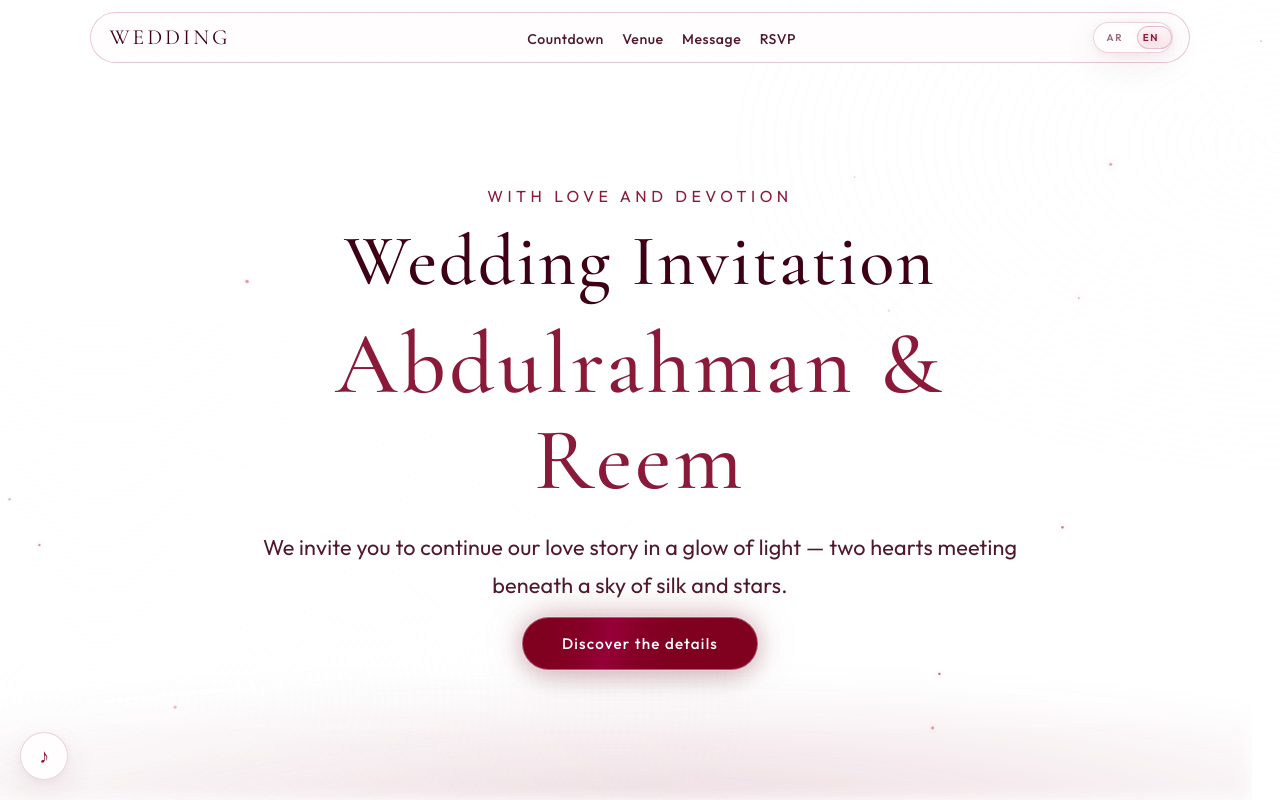
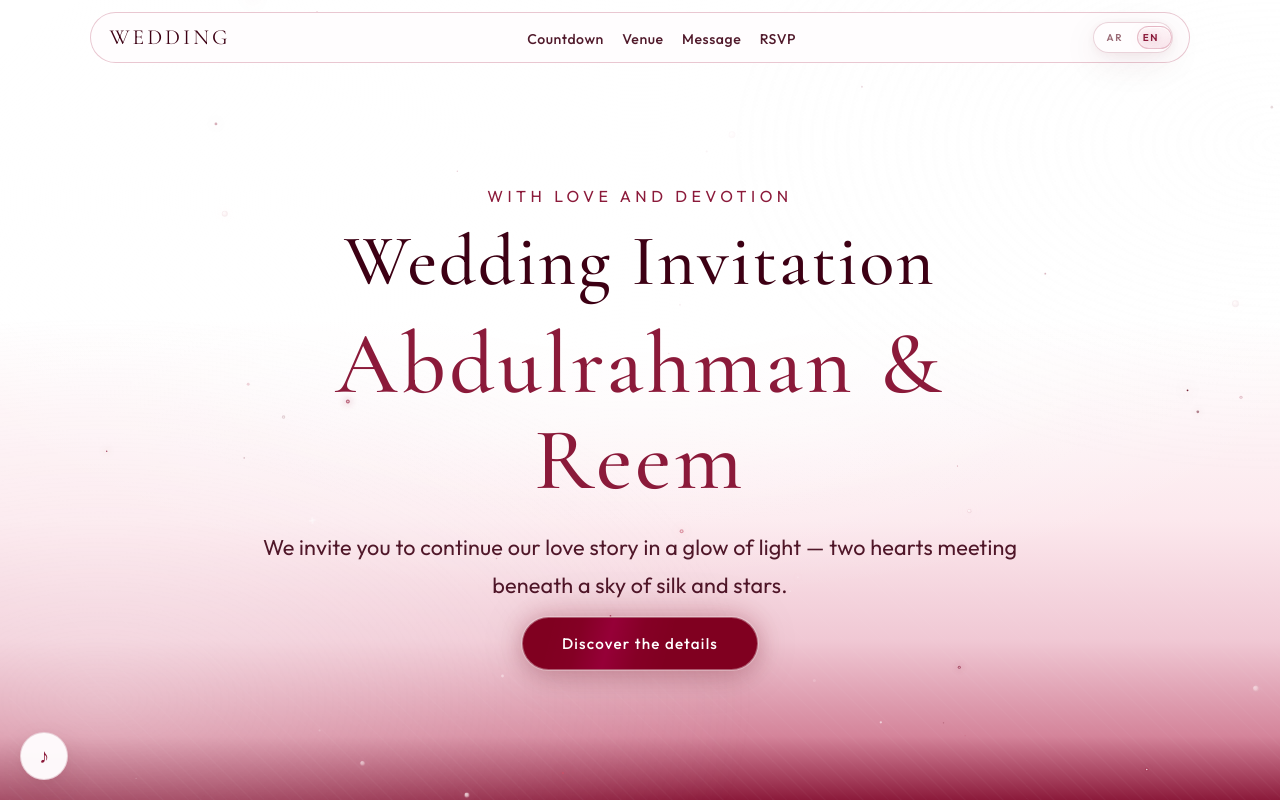
Before and after one commit to Ahmed-Osama7/wedding-invitation, a website with bundled scripts: page index.html in a window 1280 px wide. Shown: the top 800 px of the page. Built offline with nearby package versions, Linux system fonts and the light colour scheme.

Commit message:
Enrich backdrop: gradient, satin shimmer, upward glitter stream
Add layered burgundy gradient + radial glow and animated satin overlay.
Canvas: 150-200 glitter, pearl orbs, white cross sparkles; sine drift;
twinkle and upward motion across full scroll height. Raise content z-index.

Co-authored-by: Cursor <cursoragent@cursor.com>

```diff
--- a/index.html
+++ b/index.html
@@ -94,11 +94,10 @@
       </div>
     </div>
 
-    <!-- Minimal white backdrop: subtle bottom wave + canvas glitter (see script.js) -->
-    <div class="page-bg" aria-hidden="true">
-      <div class="page-bg__wave"></div>
-      <canvas id="glitter-canvas" class="glitter-canvas" width="300" height="150"></canvas>
-    </div>
+    <!-- Luxury backdrop: gradient + satin shimmer + canvas (see script.js) -->
+    <div class="page-bg-gradient" aria-hidden="true"></div>
+    <div class="page-bg-shimmer" aria-hidden="true"></div>
+    <canvas id="glitter-canvas" class="glitter-canvas" width="300" height="150"></canvas>
 
     <!-- Music toggle -->
     <button
--- a/script.js
+++ b/script.js
@@ -224,14 +224,38 @@ function initLoadingScreen() {
 }
 
 /* -------------------------------------------------------------------------- */
-/* Canvas glitter — organic sine motion, full document height               */
+/* Canvas glitter — upward drift, pearls, bling crosses, full document height   */
 /* -------------------------------------------------------------------------- */
 
-const GLITTER_COLORS = ['#8b1a3a', '#a02848', '#c0405a', '#6b1428'];
+const GLITTER_HEX = ['#8b1a3a', '#a02848', '#c0405a', '#6b1428'];
+const WHITE_SPARKLE = 'rgba(255,255,255,0.9)';
+const SOFT_PINK_SPARKLE = 'rgba(255,240,245,0.8)';
 
 function hexToRgb(hex) {
   const n = parseInt(hex.slice(1), 16);
-  return { r: (n >> 16) & 255, g: (n >> 8) & 255, b: n & 255 };
+  return { r: (n >> 16) & 255, g: (n >> 8) & 255, b: n & 255, a: 1 };
+}
+
+function parseColor(str) {
+  if (str.startsWith('rgba')) {
+    const m = str.match(/rgba\s*\(\s*([\d.]+)\s*,\s*([\d.]+)\s*,\s*([\d.]+)\s*,\s*([\d.]+)\s*\)/);
+    if (m) {
+      return { r: +m[1], g: +m[2], b: +m[3], a: +m[4] };
+    }
+  }
+  return hexToRgb(str);
+}
+
+function rgbaFromParsed(c, opacity) {
+  const a = (c.a ?? 1) * opacity;
+  return `rgba(${c.r},${c.g},${c.b},${a})`;
+}
+
+function pickGlitterColorStr() {
+  const r = Math.random();
+  if (r < 0.2) return WHITE_SPARKLE;
+  if (r < 0.35) return SOFT_PINK_SPARKLE;
+  return GLITTER_HEX[(Math.random() * GLITTER_HEX.length) | 0];
 }
 
 function docScrollHeight() {
@@ -249,12 +273,15 @@ function initGlitterCanvas() {
     window.matchMedia && window.matchMedia('(prefers-reduced-motion: reduce)').matches;
 
   const mobile = window.matchMedia('(max-width: 768px)').matches;
-  const count = mobile ? 64 : 78;
+  const glitterCount = mobile ? 152 : 188;
+  const blingCount = 17;
+  const pearlCount = 22;
 
   let particles = [];
   let lastDocH = 0;
   let lastInnerW = 0;
   let framesSinceCheck = 0;
+  let lastMs = performance.now();
 
   function buildParticles() {
     const h = docScrollHeight();
@@ -263,33 +290,62 @@ function initGlitterCanvas() {
     lastInnerW = w;
     particles = [];
 
-    for (let i = 0; i < count; i++) {
-      const opacityLo = 0.3 + Math.random() * 0.22;
-      let opacityHi = opacityLo + 0.12 + Math.random() * 0.48;
-      opacityHi = Math.min(0.9, opacityHi);
+    for (let i = 0; i < glitterCount; i++) {
+      const colorStr = pickGlitterColorStr();
+      const r = 0.5 + Math.random() * 1.5;
+      particles.push({
+        kind: 'glitter',
+        anchorX: Math.random() * w,
+        docY: Math.random() * h,
+        vy: 0.3 + Math.random() * 0.5,
+        hFreq: 0.38 + Math.random() * 0.42,
+        hFreq2: 0.22 + Math.random() * 0.28,
+        hPhase: Math.random() * Math.PI * 2,
+        hPhase2: Math.random() * Math.PI * 2,
+        hAmp: 10 + Math.random() * 16,
+        r,
+        colorStr,
+        parsed: parseColor(colorStr),
+        shadowBlur: 6 + Math.random() * 9,
+        twFreq: 0.09 + Math.random() * 0.14,
+        twPhase: Math.random() * Math.PI * 2,
+      });
+    }
 
+    for (let i = 0; i < blingCount; i++) {
+      const arm = 2 + Math.random() * 2.5;
       particles.push({
-        baseX: Math.random() * w,
-        baseY: Math.random() * h,
-        fx: 0.055 + Math.random() * 0.1,
-        fy: 0.048 + Math.random() * 0.088,
-        fz: 0.038 + Math.random() * 0.072,
-        fw: 0.05 + Math.random() * 0.078,
-        px: Math.random() * Math.PI * 2,
-        py: Math.random() * Math.PI * 2,
-        pz: Math.random() * Math.PI * 2,
-        pw: Math.random() * Math.PI * 2,
-        ax: 12 + Math.random() * 32,
-        ay: 16 + Math.random() * 38,
-        az: 7 + Math.random() * 24,
-        aw: 8 + Math.random() * 22,
-        r: 0.75 + Math.random() * 1.0,
-        color: GLITTER_COLORS[(Math.random() * GLITTER_COLORS.length) | 0],
-        opFreq: 0.045 + Math.random() * 0.085,
+        kind: 'bling',
+        anchorX: Math.random() * w,
+        docY: Math.random() * h,
+        vy: 0.32 + Math.random() * 0.48,
+        hFreq: 0.4 + Math.random() * 0.35,
+        hFreq2: 0.25 + Math.random() * 0.2,
+        hPhase: Math.random() * Math.PI * 2,
+        hPhase2: Math.random() * Math.PI * 2,
+        hAmp: 12 + Math.random() * 14,
+        arm,
+        shadowBlur: 15 + Math.random() * 10,
+        twFreq: 0.28 + Math.random() * 0.35,
+        twPhase: Math.random() * Math.PI * 2,
+      });
+    }
+
+    for (let i = 0; i < pearlCount; i++) {
+      particles.push({
+        kind: 'pearl',
+        anchorX: Math.random() * w,
+        docY: Math.random() * h,
+        vy: 0.2 + Math.random() * 0.2,
+        hFreq: 0.25 + Math.random() * 0.25,
+        hFreq2: 0.18 + Math.random() * 0.15,
+        hPhase: Math.random() * Math.PI * 2,
+        hPhase2: Math.random() * Math.PI * 2,
+        hAmp: 8 + Math.random() * 12,
+        r: 2 + Math.random() * 2.5,
+        pearlBlur: 8 + Math.random() * 4,
+        opFreq: 0.055 + Math.random() * 0.06,
         opPhase: Math.random() * Math.PI * 2,
-        opacityLo,
-        opacityHi,
-        blur: 4 + Math.random() * 4,
       });
     }
   }
@@ -305,66 +361,138 @@ function initGlitterCanvas() {
     ctx.setTransform(dpr, 0, 0, dpr, 0, 0);
 
     const nh = docScrollHeight();
-    if (particles.length === 0 || Math.abs(nh - lastDocH) > 40 || vw !== lastInnerW) {
+    if (particles.length === 0 || Math.abs(nh - lastDocH) > 48 || vw !== lastInnerW) {
       buildParticles();
     }
     lastInnerW = vw;
   }
 
-  function drawFrame(tSec) {
+  function wrapUpward(p, vw, docH) {
+    if (p.docY < -35) {
+      p.docY = docH + 40 + Math.random() * 100;
+      p.anchorX = Math.random() * vw;
+    }
+  }
+
+  function docXFor(p, tSec) {
+    return (
+      p.anchorX +
+      Math.sin(tSec * p.hFreq + p.hPhase) * p.hAmp +
+      Math.sin(tSec * p.hFreq2 + p.hPhase2) * 0.4
+    );
+  }
+
+  function drawGlitter(p, sx, sy, opacity, tSec) {
+    const c = p.parsed;
+    ctx.save();
+    ctx.shadowBlur = p.shadowBlur;
+    ctx.shadowColor = rgbaFromParsed(c, opacity * 0.92);
+    ctx.fillStyle = rgbaFromParsed(c, opacity);
+    ctx.beginPath();
+    ctx.arc(sx, sy, p.r, 0, Math.PI * 2);
+    ctx.fill();
+
+    const isBurgundy =
+      p.colorStr.startsWith('#') ||
+      (p.colorStr.startsWith('rgba') && p.parsed.r < 250 && p.r >= 1.5);
+    if (isBurgundy && p.r >= 1.5) {
+      ctx.shadowBlur = 0;
+      ctx.fillStyle = 'rgba(255,255,255,0.8)';
+      ctx.beginPath();
+      ctx.arc(sx, sy, p.r * 0.38, 0, Math.PI * 2);
+      ctx.fill();
+    }
+    ctx.restore();
+  }
+
+  function drawBling(p, sx, sy, opacity, tSec) {
+    const arm = p.arm;
+    ctx.save();
+    ctx.translate(sx, sy);
+    ctx.rotate(Math.sin(tSec * 0.15 + p.hPhase) * 0.08);
+    ctx.globalAlpha = opacity;
+    ctx.fillStyle = '#ffffff';
+    ctx.shadowBlur = p.shadowBlur;
+    ctx.shadowColor = '#ffffff';
+    ctx.fillRect(-1, -arm, 2, arm * 2);
+    ctx.fillRect(-arm, -1, arm * 2, 2);
+    ctx.restore();
+  }
+
+  function drawPearl(p, sx, sy, opacity) {
+    ctx.save();
+    ctx.shadowBlur = p.pearlBlur;
+    ctx.shadowColor = 'rgba(255,220,230,0.55)';
+    const g = ctx.createRadialGradient(sx - p.r * 0.35, sy - p.r * 0.35, 0, sx, sy, p.r);
+    g.addColorStop(0, `rgba(255,255,255,${opacity})`);
+    g.addColorStop(0.55, `rgba(252,235,238,${opacity * 0.88})`);
+    g.addColorStop(1, `rgba(220,180,190,${opacity * 0.42})`);
+    ctx.fillStyle = g;
+    ctx.beginPath();
+    ctx.arc(sx, sy, p.r, 0, Math.PI * 2);
+    ctx.fill();
+    ctx.restore();
+  }
+
+  function drawFrame(tSec, frameScale) {
     const vw = window.innerWidth;
     const vh = window.innerHeight;
     const sy = window.scrollY;
+    const docH = docScrollHeight();
 
     ctx.clearRect(0, 0, vw, vh);
 
     for (let i = 0; i < particles.length; i++) {
       const p = particles[i];
-      const docX =
-        p.baseX + Math.sin(tSec * p.fx + p.px) * p.ax + Math.sin(tSec * p.fz + p.pz) * p.az;
-      const docY =
-        p.baseY + Math.sin(tSec * p.fy + p.py) * p.ay + Math.sin(tSec * p.fw + p.pw) * p.aw;
+      p.docY -= p.vy * frameScale;
+      wrapUpward(p, vw, docH);
+    }
 
-      const sx = docX;
-      const screenY = docY - sy;
+    function paint(kind, drawer) {
+      for (let i = 0; i < particles.length; i++) {
+        const p = particles[i];
+        if (p.kind !== kind) continue;
+        const docX = docXFor(p, tSec);
+        const screenY = p.docY - sy;
+        if (screenY < -85 || screenY > vh + 85) continue;
+        drawer(p, docX, screenY, tSec);
+      }
+    }
 
-      if (screenY < -50 || screenY > vh + 50) continue;
+    paint('pearl', (p, docX, screenY, ts) => {
+      const op = 0.5 + 0.4 * (0.5 + 0.5 * Math.sin(ts * p.opFreq + p.opPhase));
+      drawPearl(p, docX, screenY, op);
+    });
 
-      const opacity =
-        p.opacityLo + (p.opacityHi - p.opacityLo) * (0.5 + 0.5 * Math.sin(tSec * p.opFreq + p.opPhase));
+    paint('glitter', (p, docX, screenY, ts) => {
+      const tw = 0.2 + 0.8 * (0.5 + 0.5 * Math.sin(ts * p.twFreq + p.twPhase));
+      drawGlitter(p, docX, screenY, tw, ts);
+    });
 
-      const rgb = hexToRgb(p.color);
-      ctx.save();
-      ctx.shadowBlur = p.blur;
-      ctx.shadowColor = `rgba(${rgb.r},${rgb.g},${rgb.b},${opacity * 0.88})`;
-      ctx.fillStyle = `rgba(${rgb.r},${rgb.g},${rgb.b},${opacity})`;
-      ctx.beginPath();
-      ctx.arc(sx, screenY, p.r, 0, Math.PI * 2);
-      ctx.fill();
-      ctx.restore();
-    }
+    paint('bling', (p, docX, screenY, ts) => {
+      const tw = 0.35 + 0.65 * (0.5 + 0.5 * Math.sin(ts * p.twFreq + p.twPhase));
+      drawBling(p, docX, screenY, tw, ts);
+    });
   }
 
   function drawStatic() {
     const vw = window.innerWidth;
     const vh = window.innerHeight;
     const sy = window.scrollY;
+    const tSec = 0;
     ctx.clearRect(0, 0, vw, vh);
     for (let i = 0; i < particles.length; i++) {
       const p = particles[i];
-      const sx = p.baseX;
-      const screenY = p.baseY - sy;
-      if (screenY < -50 || screenY > vh + 50) continue;
-      const opacity = 0.42;
-      const rgb = hexToRgb(p.color);
-      ctx.save();
-      ctx.shadowBlur = p.blur * 0.65;
-      ctx.shadowColor = `rgba(${rgb.r},${rgb.g},${rgb.b},${opacity * 0.75})`;
-      ctx.fillStyle = `rgba(${rgb.r},${rgb.g},${rgb.b},${opacity})`;
-      ctx.beginPath();
-      ctx.arc(sx, screenY, p.r, 0, Math.PI * 2);
-      ctx.fill();
-      ctx.restore();
+      const docX = docXFor(p, tSec);
+      const screenY = p.docY - sy;
+      if (screenY < -80 || screenY > vh + 80) continue;
+      if (p.kind === 'glitter') {
+        drawGlitter(p, docX, screenY, 0.45, tSec);
+      } else if (p.kind === 'pearl') {
+        drawPearl(p, docX, screenY, 0.68);
+      } else {
+        drawBling(p, docX, screenY, 0.55, tSec);
+      }
     }
   }
 
@@ -385,19 +513,25 @@ function initGlitterCanvas() {
   }
 
   function loop(tMs) {
+    const dt = Math.min(tMs - lastMs, 48);
+    lastMs = tMs;
+    const frameScale = dt / 16.67;
     const tSec = tMs / 1000;
+
     framesSinceCheck += 1;
     if (framesSinceCheck >= 72) {
       framesSinceCheck = 0;
       const nh = docScrollHeight();
-      if (Math.abs(nh - lastDocH) > 48) {
+      if (Math.abs(nh - lastDocH) > 52) {
         buildParticles();
       }
     }
-    drawFrame(tSec);
+
+    drawFrame(tSec, frameScale);
     requestAnimationFrame(loop);
   }
 
+  lastMs = performance.now();
   requestAnimationFrame(loop);
 
   window.addEventListener(
--- a/style.css
+++ b/style.css
@@ -58,7 +58,7 @@ body {
   font-family: var(--font-body);
   font-weight: 400;
   color: var(--ivory-muted);
-  background-color: #ffffff;
+  background-color: transparent;
   overflow-x: hidden;
   overflow-y: auto;
   isolation: isolate;
@@ -154,38 +154,47 @@ a {
   }
 }
 
-/* Minimal backdrop: whisper wave at bottom + canvas glitter (drawn in JS) */
-.page-bg {
+/* Layered backdrop: burgundy luxury gradient (behind content) + satin shimmer + glitter canvas */
+.page-bg-gradient {
+  position: fixed;
+  inset: 0;
+  z-index: -1;
+  pointer-events: none;
+  background-image:
+    radial-gradient(ellipse 85% 65% at 50% 28%, rgba(255, 255, 255, 0.95) 0%, transparent 72%),
+    linear-gradient(
+      to bottom,
+      #ffffff 0%,
+      #ffffff 40%,
+      #fce8ed 65%,
+      #f0c8d4 80%,
+      #d4849a 92%,
+      #8b1a3a 100%
+    );
+}
+
+.page-bg-shimmer {
   position: fixed;
   inset: 0;
   z-index: 0;
   pointer-events: none;
-}
-
-.page-bg__wave {
-  position: fixed;
-  bottom: 0;
-  left: 0;
-  width: 100%;
-  height: min(36vh, 360px);
-  z-index: 0;
-  pointer-events: none;
-  background: radial-gradient(ellipse 130% 95% at 50% 108%, rgba(139, 26, 58, 0.17) 0%, transparent 58%);
-  filter: blur(8px);
-  -webkit-mask-image: linear-gradient(to top, #000 22%, transparent 92%);
-  mask-image: linear-gradient(to top, #000 22%, transparent 92%);
-  animation: page-bg-wave-float 12s ease-in-out infinite;
-  transform-origin: 50% 100%;
-}
-
-@keyframes page-bg-wave-float {
-  0%,
+  background: repeating-linear-gradient(
+    45deg,
+    rgba(255, 255, 255, 0.03) 0px,
+    rgba(255, 255, 255, 0.03) 1px,
+    transparent 1px,
+    transparent 9px
+  );
+  animation: page-bg-shimmer-drift 6s ease-in-out infinite alternate;
+}
+
+@keyframes page-bg-shimmer-drift {
+  0% {
+    transform: translateX(0);
+  }
+
   100% {
-    transform: translateX(0);
-  }
-
-  50% {
-    transform: translateX(-30px);
+    transform: translateX(10px);
   }
 }
 
@@ -195,7 +204,7 @@ a {
   left: 0;
   width: 100vw;
   height: 100vh;
-  z-index: 0;
+  z-index: 1;
   pointer-events: none;
 }
 
@@ -547,12 +556,12 @@ nav.nav-bar .lang-switch .lang-switch__btn::-moz-focus-inner {
 
 main {
   position: relative;
-  z-index: 1;
+  z-index: 2;
 }
 
 section[id] {
   position: relative;
-  z-index: 1;
+  z-index: 2;
   scroll-margin-top: calc(var(--nav-h) + 16px);
 }
 
@@ -933,7 +942,7 @@ html[lang='en'] .hero-couple-names {
 .messages-form-section,
 .rsvp-section {
   position: relative;
-  z-index: 1;
+  z-index: 2;
   padding: clamp(4rem, 12vw, 7rem) 1.25rem;
   background: linear-gradient(180deg, rgba(255, 255, 255, 0.98) 0%, rgba(255, 255, 255, 0.94) 50%, rgba(255, 255, 255, 0.98) 100%);
   box-shadow: inset 0 1px 0 rgba(255, 255, 255, 1), inset 0 -1px 0 rgba(61, 0, 20, 0.04);
@@ -1409,7 +1418,7 @@ textarea {
 /* Footer */
 .site-footer {
   position: relative;
-  z-index: 1;
+  z-index: 2;
   padding: 3rem 1.25rem 4rem;
 }
 
@@ -1498,7 +1507,7 @@ body.is-switching-lang main {
     transition-duration: 0.01ms !important;
   }
 
-  .page-bg__wave {
+  .page-bg-shimmer {
     animation: none !important;
     transform: translateX(0) !important;
   }
```
